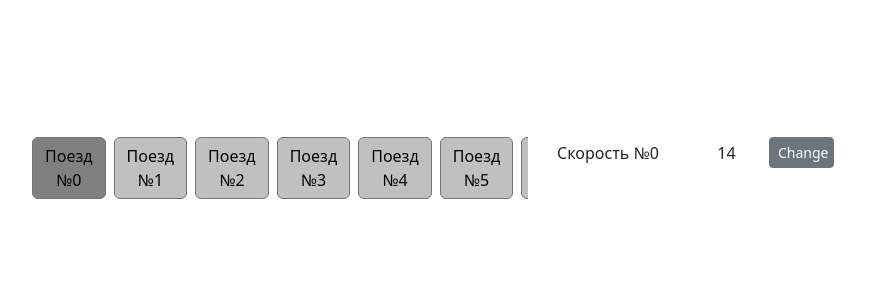
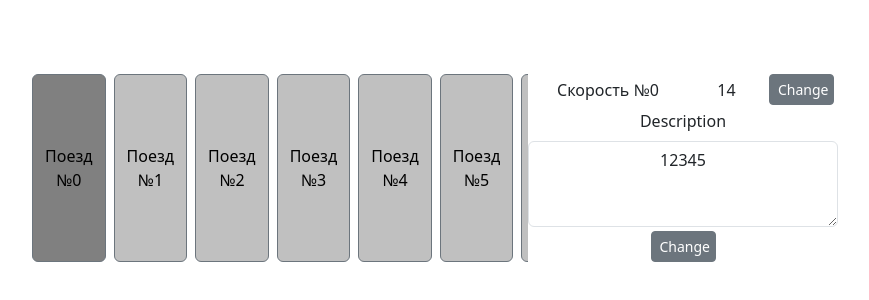
Before and after one commit to Vlad0957/Test_TrainSpeed, a React (Vite) app: page / in a window 1280 px wide. Shown: the part 232-532 px from the top of the page, without its empty margins (207-1076 px from the left). Built offline with nearby package versions, Linux system fonts and the light colour scheme; the HTML template or start-up script is replaced by a standard one.

Commit message:
add description

```diff
--- a/src/components/Button/ButtonChange.tsx
+++ b/src/components/Button/ButtonChange.tsx
@@ -1,8 +1,14 @@
 import "./Button.css";
 
-function ButtonChange(prop:any) {
+interface PropertiesToButtonChange {
+  setView: any;
+  setLimit: any;
+  speedLimit: number;
+}
+function ButtonChange(prop: PropertiesToButtonChange) {
   function handleClick() {
     prop.setView(true);
+    prop.setLimit(prop.speedLimit);
   }
   return (
     <button
--- a/src/components/Button/ButtonSave.tsx
+++ b/src/components/Button/ButtonSave.tsx
@@ -4,6 +4,7 @@ import "./Button.css";
 
 interface Property {
   setView: any;
+
   data: {
     prop: {
       name: string;
--- a/src/components/SpeedLimit/SpeedLimit.tsx
+++ b/src/components/SpeedLimit/SpeedLimit.tsx
@@ -1,5 +1,5 @@
 import { useAppSelector } from "../../app/hooks";
-import { useState } from "react";
+import { useState, useEffect } from "react";
 import ButtonChange from "../Button/ButtonChange";
 import ButtonSave from "../Button/ButtonSave";
 import "./SpeedLimit.css";
@@ -20,35 +20,42 @@ interface Train {
 
 function SpeeedLimit(prop: DataFromTrainTable) {
   let speedLimit: number = 0;
+  let decscriptionTrain: string = "";
   let prevSpeedLimit: number = 0;
   let nextSpeedLimit: number = 0;
+
   const data = useAppSelector((state) => state.train);
+
   data.forEach((el: Train) => {
     if (el.name == prop.train) {
+      decscriptionTrain = el.description;
       el.speedLimits.forEach((el, i, array) => {
         if (el.name == prop.name) {
           speedLimit = el.speedLimit;
-          console.log(array[i - 1], "el[e-1]");
-          if (i !== 0) {
+          if (i == 0) {
+            prevSpeedLimit = 0;
+            if (array.length > 1) {
+              nextSpeedLimit = array[i + 1].speedLimit;
+            } else {
+              nextSpeedLimit = 400;
+            }
+          } else if (i !== 0) {
             prevSpeedLimit = array[i - 1].speedLimit;
             if (i !== array.length - 1) {
               nextSpeedLimit = array[i + 1].speedLimit;
             } else {
               nextSpeedLimit = 400;
             }
-          } else {
-            // nextSpeedLimit = array[i+1].speedLimit
-            // array[i+1].speedLimit
-            // console.log(array[i+1].speedLimit, 'element')
           }
         }
       });
     }
   });
 
-  const [limit, setLimit] = useState<number>(speedLimit);
+  const [limit, setLimit] = useState<number>();
   const [view, setView] = useState<boolean>(false);
-  console.log(prevSpeedLimit, nextSpeedLimit);
+
+  // console.log(prevSpeedLimit, nextSpeedLimit);
   return (
     <div className="Container03">
       <span className="SpeedName">{prop.name}</span>
@@ -63,7 +70,7 @@ function SpeeedLimit(prop: DataFromTrainTable) {
           <input
             type="number"
             className="Input"
-            placeholder={String(speedLimit)}
+            // placeholder={String(speedLimit)}
             aria-label="Username"
             aria-describedby="basic-addon1"
             name="input"
@@ -72,6 +79,7 @@ function SpeeedLimit(prop: DataFromTrainTable) {
               setLimit(+event.target.value)
             }
           ></input>
+
           <ButtonSave
             setView={setView}
             data={{
@@ -89,7 +97,11 @@ function SpeeedLimit(prop: DataFromTrainTable) {
       {!view && (
         <div className="Container05">
           <span className="Speed">{speedLimit}</span>
-          <ButtonChange setView={setView} />
+          <ButtonChange
+            setView={setView}
+            setLimit={setLimit}
+            speedLimit={speedLimit}
+          />
         </div>
       )}
     </div>
--- a/src/components/TrainTable/TrainTable.tsx
+++ b/src/components/TrainTable/TrainTable.tsx
@@ -2,6 +2,7 @@ import { useAppSelector } from "../../app/hooks";
 import { useState, useEffect } from "react";
 import SpeedLimit from "../SpeedLimit/SpeedLimit";
 import TrainNumber from "../TrainNumber/TrainNumber";
+import Discription from "../discriptionComp/Discription";
 import "./TrainTable.css";
 
 interface Train {
@@ -18,11 +19,14 @@ function TrainTable() {
   const [train, setTrain] = useState<string>(data[0].name);
   const [elem, setElem] = useState<Train>(data[0]);
   const [submited, setSubmited] = useState<string>(data[0].name);
+  const [description, setDescription] = useState<string>("??");
 
   useEffect(() => {
     data.forEach((el: Train) => {
       if (el.name == train) {
         setElem(el);
+        console.log(el.description);
+        setDescription(el.description);
       }
     });
   }, [train]);
@@ -44,8 +48,19 @@ function TrainTable() {
       </div>
       <div>
         {elem.speedLimits.map((el: { name: string; speedLimit: number }) => (
-          <SpeedLimit name={el.name} train={train} />
+          <SpeedLimit
+            name={el.name}
+            train={train}
+            speedLimit={el.speedLimit}
+          />
         ))}
+
+        <Discription
+          setDescription={setDescription}
+          description={description}
+          name={train}
+          descrData={elem.description}
+        />
       </div>
     </div>
   );
--- /dev/null
+++ b/src/components/discriptionComp/Description.css
@@ -0,0 +1,5 @@
+textarea {
+
+  text-align:center;
+
+}
--- /dev/null
+++ b/src/components/discriptionComp/Discription.tsx
@@ -0,0 +1,111 @@
+import { useAppDispatch, useAppSelector } from "../../app/hooks";
+import { useState } from "react";
+import { changeDescription } from "../../features/train/train-slice";
+import "./Description.css"
+
+interface PropDiscription {
+  setDescription: any;
+  description: string;
+  name: string;
+  descrData: string
+}
+
+interface Style {
+
+  backgroundColor: string
+}
+const style_1: Style = {
+backgroundColor: ''
+}
+const style_2: Style = {
+  backgroundColor: '#b5e7a0'
+}
+
+function Discription(prop: PropDiscription) {
+  const [descrView, setDescrView] = useState<boolean>(false);
+  const [style, setStyle] = useState<Style>(style_1)
+  const dispatch = useAppDispatch();
+
+  return (
+    <div
+    className='DescrForm'
+    onMouseLeave={
+      ()=>{
+        if(descrView){
+          // prop.setDescription(prop.descrData)
+
+        }
+        setDescrView(false);
+        setStyle(style_1)
+      }
+    }
+    >
+      <label for="exampleFormControlTextarea1" className="form-label">
+        Description
+      </label>
+      {!descrView && (
+        <>
+          <textarea
+            class="form-control"
+            id="exampleFormControlTextarea1"
+            rows="3"
+            style={style}
+            value={prop.description}
+          ></textarea>
+
+          <button
+            type="button"
+            className="btn btn-secondary btn-sm"
+            style={{
+              width: "65px",
+            }}
+            onClick={() => {
+              setDescrView(true);
+              setStyle(style_2)
+            }}
+          >
+            Change
+          </button>
+        </>
+      )}
+
+      {descrView && (
+        <>
+          <textarea
+            class="form-control"
+            id="exampleFormControlTextarea1"
+            rows="3"
+            style={style}
+            //  placeholder={prop.description}
+            value={prop.description}
+            onChange={(event: React.ChangeEvent<HTMLTextAreaElement>) =>
+              prop.setDescription(event.target.value)
+            }
+          ></textarea>
+          <button
+            type="button"
+            className="btn btn-secondary btn-sm"
+            style={{
+              width: "65px",
+            }}
+            onClick={() => {
+              dispatch(
+                changeDescription({
+                  description: prop.description,
+                  nameOfTrain: prop.name,
+                })
+              );
+
+              setDescrView(false);
+              setStyle(style_1)
+            }}
+          >
+            Save
+          </button>
+        </>
+      )}
+    </div>
+  );
+}
+
+export default Discription;
--- a/src/dataFromGitHub.ts
+++ b/src/dataFromGitHub.ts
@@ -1,7 +1,7 @@
 export const data: any = [
   {
     name: "Поезд №0",
-    description: "",
+    description: "12345",
     speedLimits: [
       {
         name: "Скорость №0",
--- a/src/features/train/train-slice.ts
+++ b/src/features/train/train-slice.ts
@@ -10,8 +10,9 @@ interface TrainInfo {
   }[];
 }
 interface ChangeData {
-  arrayOfSpeed: number[];
+  arrayOfSpeed?: number[];
   nameOfTrain: string;
+  description?: string;
 }
 
 const initialState: TrainInfo[] = data;
@@ -21,6 +22,7 @@ const trainSlice = createSlice({
   initialState,
   reducers: {
     changeSpeed(state, action: PayloadAction<ChangeData>) {
+      console.log(action.payload)
       state.forEach((el) => {
         if (el.name == action.payload.nameOfTrain) {
           el.speedLimits.forEach((el, i) => {
@@ -29,8 +31,18 @@ const trainSlice = createSlice({
         }
       });
     },
-  },
+    changeDescription(state, action: PayloadAction<ChangeData>){
+      // console.log(action.payload, 'action.payload!!!')
+        state.forEach((el) => {
+          if (el.name == action.payload.nameOfTrain) {
+            el.description = action.payload.description
+
+        };
+      })
+
+  }
+}
 });
 
-export const { changeSpeed } = trainSlice.actions;
+export const { changeSpeed, changeDescription } = trainSlice.actions;
 export default trainSlice.reducer;
```
